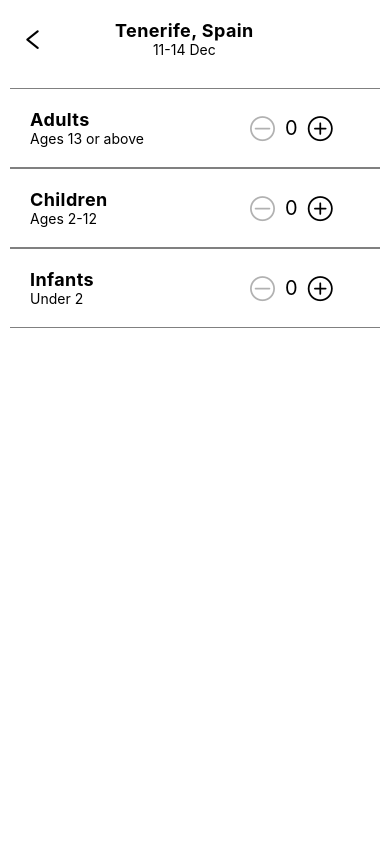
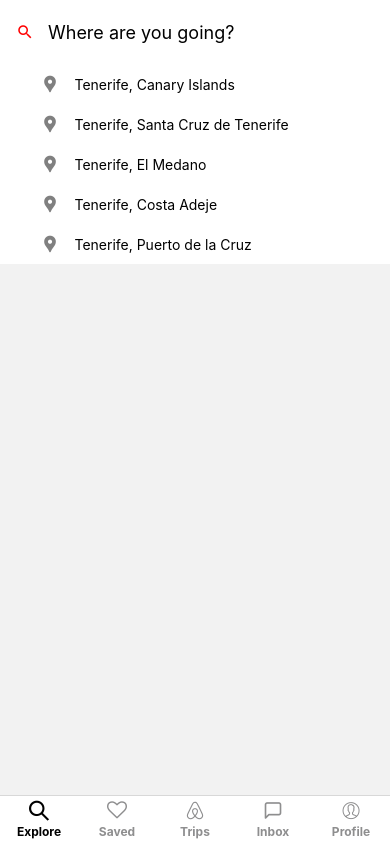
Before and after one commit to Jusav503/Airbnb-clone, a React Native app: screen /Root in a window 390 px wide. Built offline with nearby package versions, Linux system fonts and the light colour scheme.

Commit message:
✨ bottomTabNavigation created

```diff
--- a/App.js
+++ b/App.js
@@ -4,17 +4,17 @@ import {
   View,
   useColorScheme,
 } from 'react-native';
-import SearchScreen from './src/screens/SearchScreen';
-import HomeScreen from './src/screens/HomeScreen';
-import GuestsScreen from './src/screens/GuestsScreen';
+import Navigation from './src/navigation';
+import 'react-native-gesture-handler';
+import { NavigationContainer } from '@react-navigation/native';
 
 const App: () => Node = () => {
   const isDarkMode = useColorScheme() === 'dark';
 
   return (
-    <View>
-      <GuestsScreen/>
-    </View>
+    <NavigationContainer>
+      <Navigation/>
+    </NavigationContainer>
   );
 };
 
--- /dev/null
+++ b/src/navigation/BottomTab.js
@@ -0,0 +1,70 @@
+import React from 'react';
+import {createBottomTabNavigator} from '@react-navigation/bottom-tabs';
+import Fontisto from 'react-native-vector-icons/Fontisto';
+import FontAwesome from 'react-native-vector-icons/FontAwesome';
+import FontAwesome5 from 'react-native-vector-icons/FontAwesome5';
+import Feather from 'react-native-vector-icons/Feather';
+import EvilIcons from 'react-native-vector-icons/EvilIcons';
+
+import HomeScreen from '../screens/HomeScreen';
+import SearchScreen from '../screens/SearchScreen';
+
+const Tab = createBottomTabNavigator();
+const BottomTab = () => {
+  return (
+    <Tab.Navigator
+      screenOptions={{
+        headerShown: false,
+        tabBarActiveTintColor: 'black',
+        tabBarLabelStyle: {fontSize: 12, fontWeight: 'bold', paddingBottom: 5},
+      }}>
+      <Tab.Screen
+        name="Explore"
+        component={SearchScreen}
+        options={{
+          tabBarIcon: ({color, size}) => (
+            <Fontisto name="search" size={20} color={color} />
+          ),
+        }}
+      />
+      <Tab.Screen
+        name="Saved"
+        component={SearchScreen}
+        options={{
+          tabBarIcon: ({color, size}) => (
+            <FontAwesome name="heart-o" size={20} color={color} />
+          ),
+        }}
+      />
+      <Tab.Screen
+        name="Trips"
+        component={HomeScreen}
+        options={{
+          tabBarIcon: ({color, size}) => (
+            <FontAwesome5 name="airbnb" size={20} color={color} />
+          ),
+        }}
+      />
+      <Tab.Screen
+        name="Inbox"
+        component={HomeScreen}
+        options={{
+          tabBarIcon: ({color, size}) => (
+            <Feather name="message-square" size={20} color={color} />
+          ),
+        }}
+      />
+      <Tab.Screen
+        name="Profile"
+        component={HomeScreen}
+        options={{
+          tabBarIcon: ({color, size}) => (
+            <EvilIcons name="user" size={25} color={color} />
+          ),
+        }}
+      />
+    </Tab.Navigator>
+  );
+};
+
+export default BottomTab;
--- /dev/null
+++ b/src/navigation/index.js
@@ -0,0 +1,14 @@
+import {createNativeStackNavigator} from '@react-navigation/native-stack';
+import React from 'react';
+import BottomTab from './BottomTab';
+
+const Stack = createNativeStackNavigator();
+const navigation = () => {
+  return (
+    <Stack.Navigator initialRouteName="Root" screenOptions={{headerShown:false}}>
+      <Stack.Screen name="Root" component={BottomTab} />
+    </Stack.Navigator>
+  );
+};
+
+export default navigation;
--- a/src/screens/HomeScreen/index.js
+++ b/src/screens/HomeScreen/index.js
@@ -11,12 +11,12 @@ import styles from './styles';
 import {SearchBar} from 'react-native-elements';
 
 const HomeScreen = () => {
+  console.log("home")
   return (
     <View>
       <ImageBackground
         source={require('../../../assets/images/wallpaper.jpg')}
         style={styles.container}>
-
         <ScrollView>
           <SearchBar
             placeholder="Where are you going?"
--- a/src/screens/SearchScreen/index.js
+++ b/src/screens/SearchScreen/index.js
@@ -5,6 +5,7 @@ import search from '../../../assets/dummyData/search';
 import DropdownResults from './components/DropdownResults';
 
 const SearchScreen = () => {
+
   return (
     <View>
       <ScrollView>
```
Also changed, not shown: package.json (+7 -0 lines), 1 other file (tests, documents, lock files or other folders).
